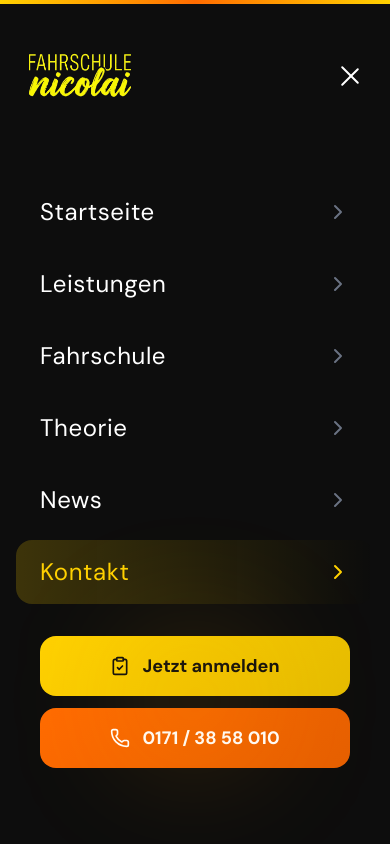
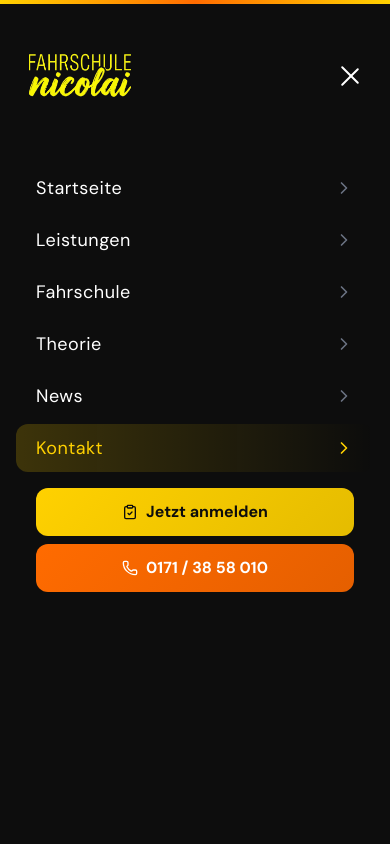
Before and after one commit to Luetfi/nicolai, a React (Vite) app: page /kontakt in a window 390 px wide. Both pictures are taken after a click on the button 350 px from the left and 76 px from the top of the page. Shown: the top 844 px of the page. Built offline with nearby package versions, Linux system fonts and the light colour scheme.

Commit message:
menü fix erneut um alle inhalte zu erkennen

```diff
--- a/src/components/layout/Header.tsx
+++ b/src/components/layout/Header.tsx
@@ -148,14 +148,14 @@ export function Header() {
             : 'invisible pointer-events-none'
         }`}
       >
-        <nav className="max-w-7xl mx-auto px-4 py-8">
-          <div className="flex flex-col gap-2">
+        <nav className="max-w-7xl mx-auto px-4 py-4 pb-28 h-full overflow-y-auto">
+          <div className="flex flex-col gap-1">
             {navLinks.map((link, index) => (
               <Link
                 key={link.path}
                 to={link.path}
                 className={`
-                  flex items-center justify-between px-6 py-4 rounded-2xl font-display text-2xl tracking-wide
+                  flex items-center justify-between px-5 py-2.5 rounded-xl font-display text-lg tracking-wide
                   transition-all duration-300
                   ${mobileMenuOpen ? 'animate-slide-in-left' : ''}
                   ${isActive(link.path)
@@ -166,30 +166,27 @@ export function Header() {
                 style={{ animationDelay: `${index * 100}ms` }}
               >
                 {link.label}
-                <ChevronRight className={`w-6 h-6 ${isActive(link.path) ? 'text-primary' : 'text-gray-500'}`} />
+                <ChevronRight className={`w-5 h-5 ${isActive(link.path) ? 'text-primary' : 'text-gray-500'}`} />
               </Link>
             ))}
           </div>
 
-          <div className="mt-8 px-6 space-y-3">
+          <div className="mt-4 px-5 space-y-2">
             <Link
               to="/kontakt#anmeldung"
-              className="flex items-center justify-center gap-3 btn-primary text-secondary px-8 py-4 rounded-2xl font-bold text-lg w-full"
+              className="flex items-center justify-center gap-2 btn-primary text-secondary px-6 py-3 rounded-xl font-bold text-base w-full"
             >
-              <ClipboardCheck className="w-5 h-5" />
+              <ClipboardCheck className="w-4 h-4" />
               Jetzt anmelden
             </Link>
             <a
               href="tel:017138580010"
-              className="flex items-center justify-center gap-3 btn-accent text-white px-8 py-4 rounded-2xl font-bold text-lg w-full"
+              className="flex items-center justify-center gap-2 btn-accent text-white px-6 py-3 rounded-xl font-bold text-base w-full"
             >
-              <Phone className="w-5 h-5" />
+              <Phone className="w-4 h-4" />
               0171 / 38 58 010
             </a>
           </div>
-
-          {/* Decorative element */}
-          <div className="absolute bottom-20 left-1/2 -translate-x-1/2 w-32 h-32 bg-gradient-to-br from-primary/20 to-accent/20 rounded-full blur-3xl" />
         </nav>
       </div>
     </header>
```
